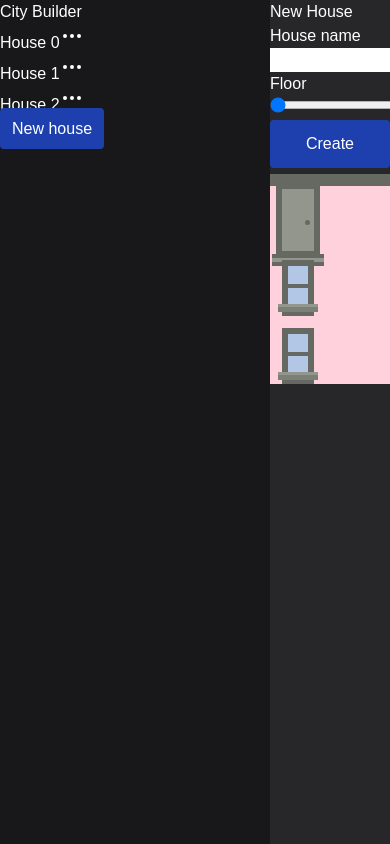
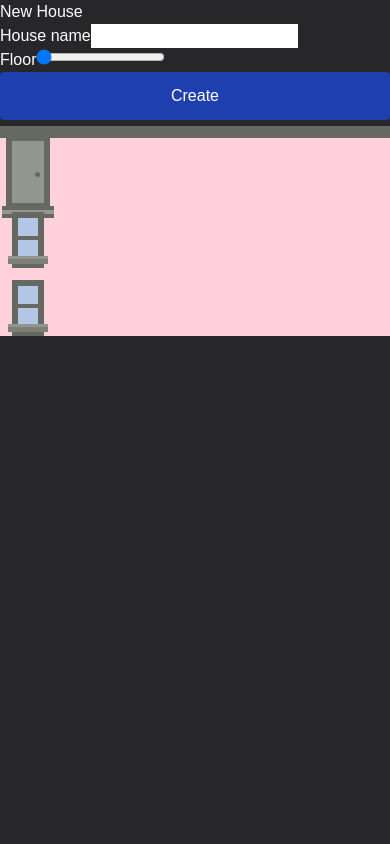
Before and after one commit to moodizone/city-builder, a Next.js app: page /create in a window 390 px wide. Built offline with nearby package versions, Linux system fonts and the light colour scheme.

Commit message:
🚸 hide sidebar on mobile viewport

```diff
--- a/src/components/layout/content/index.tsx
+++ b/src/components/layout/content/index.tsx
@@ -1,11 +1,20 @@
+"use client";
 import * as React from "react";
 import classNames from "classnames";
 
 import styles from "./styles.module.scss";
+import { useWindowWidth } from "@/hooks/useWindowWidth";
+import { MOBILE_VIEWPORT_THRESHOLD } from "@/constant";
 
 function Content({ children }: React.PropsWithChildren) {
+  const width = useWindowWidth();
+  const isMobileViewport = width <= MOBILE_VIEWPORT_THRESHOLD;
   return (
-    <section className={classNames("p-3 md:p-5", styles.container)}>
+    <section
+      className={classNames("p-3 md:p-5", styles.container, {
+        [styles.mobile]: isMobileViewport,
+      })}
+    >
       {children}
     </section>
   );
--- a/src/components/layout/content/styles.module.scss
+++ b/src/components/layout/content/styles.module.scss
@@ -7,4 +7,9 @@
   top: 0;
   height: 100dvh;
   overflow-y: auto;
+  transition: transform 0.3s ease-in-out;
+
+  &.mobile {
+    left: 0;
+  }
 }
--- a/src/components/layout/sidebar/index.tsx
+++ b/src/components/layout/sidebar/index.tsx
@@ -7,13 +7,19 @@ import styles from "./styles.module.scss";
 import btnStyles from "@/components/form/button/styles.module.scss";
 import { useHouse } from "@/hoc/houseProvider";
 import Item from "@/components/layout/sidebar/item";
+import { useWindowWidth } from "@/hooks/useWindowWidth";
+import { MOBILE_VIEWPORT_THRESHOLD } from "@/constant";
 
 function Sidebar() {
+  const width = useWindowWidth();
+  const isMobileViewport = width <= MOBILE_VIEWPORT_THRESHOLD;
   const { list } = useHouse();
 
   return (
     <section
-      className={classNames(styles.container, "flex flex-col px-3 py-5")}
+      className={classNames(styles.container, "flex flex-col px-3 py-5", {
+        [styles.mobile]: isMobileViewport,
+      })}
     >
       <Link href={"/"}>
         <h1 className="font-bold text-lg mb-3">{"City Builder"}</h1>
--- a/src/components/layout/sidebar/styles.module.scss
+++ b/src/components/layout/sidebar/styles.module.scss
@@ -7,5 +7,10 @@
   width: $sidebar-width;
   height: 100dvh;
   overflow-y: auto;
-  background-color: theme('colors.zinc.900');
+  background-color: theme("colors.zinc.900");
+  transition: transform 0.3s ease-in-out;
+
+  &.mobile {
+    transform: translateX(-100%);
+  }
 }
--- a/src/constant/index.tsx
+++ b/src/constant/index.tsx
@@ -6,3 +6,5 @@ export const MAX_ROOM = 4;
 export const FALLBACK_FLOOR = 1;
 export const FALLBACK_ROOM = 2;
 export const FALLBACK_COLOR = colors[0];
+
+export const MOBILE_VIEWPORT_THRESHOLD = 700;
--- a/src/hooks/useWindowWidth.ts
+++ b/src/hooks/useWindowWidth.ts
@@ -1,15 +1,10 @@
 import * as React from "react";
 
-import { isServer } from "@/utils/helpers";
-
 export function useWindowWidth(debounce = 500): number {
-  const server = isServer();
-  const [width, setWidth] = React.useState(server ? 0 : window.innerWidth);
+  const [width, setWidth] = React.useState(window.innerWidth);
 
   // execute on resizing
   React.useEffect(() => {
-    if (server) return;
-
     let resizeTimeout: NodeJS.Timeout;
 
     const handleResize = () => {
@@ -22,7 +17,7 @@ export function useWindowWidth(debounce = 500): number {
     return () => {
       window.removeEventListener("resize", handleResize);
     };
-  }, [debounce, server]);
+  }, [debounce]);
 
   return width;
 }
```
